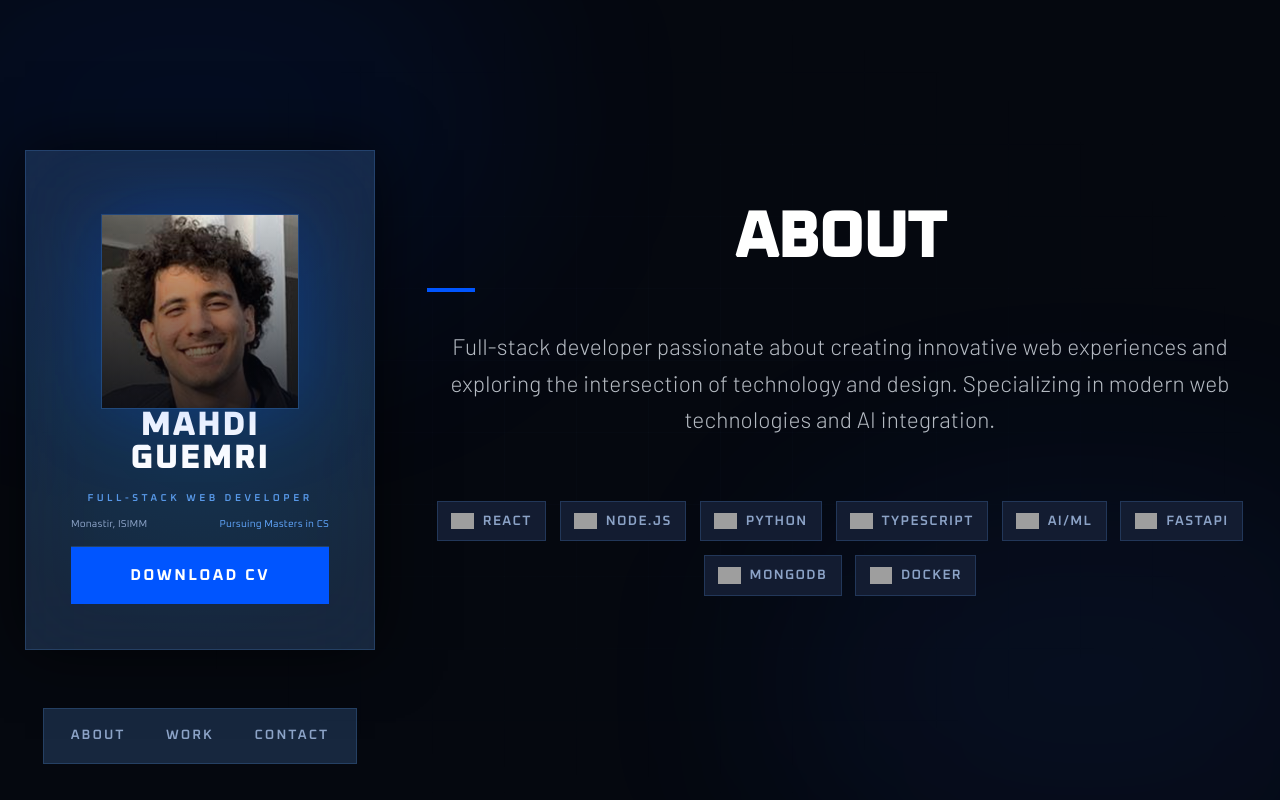
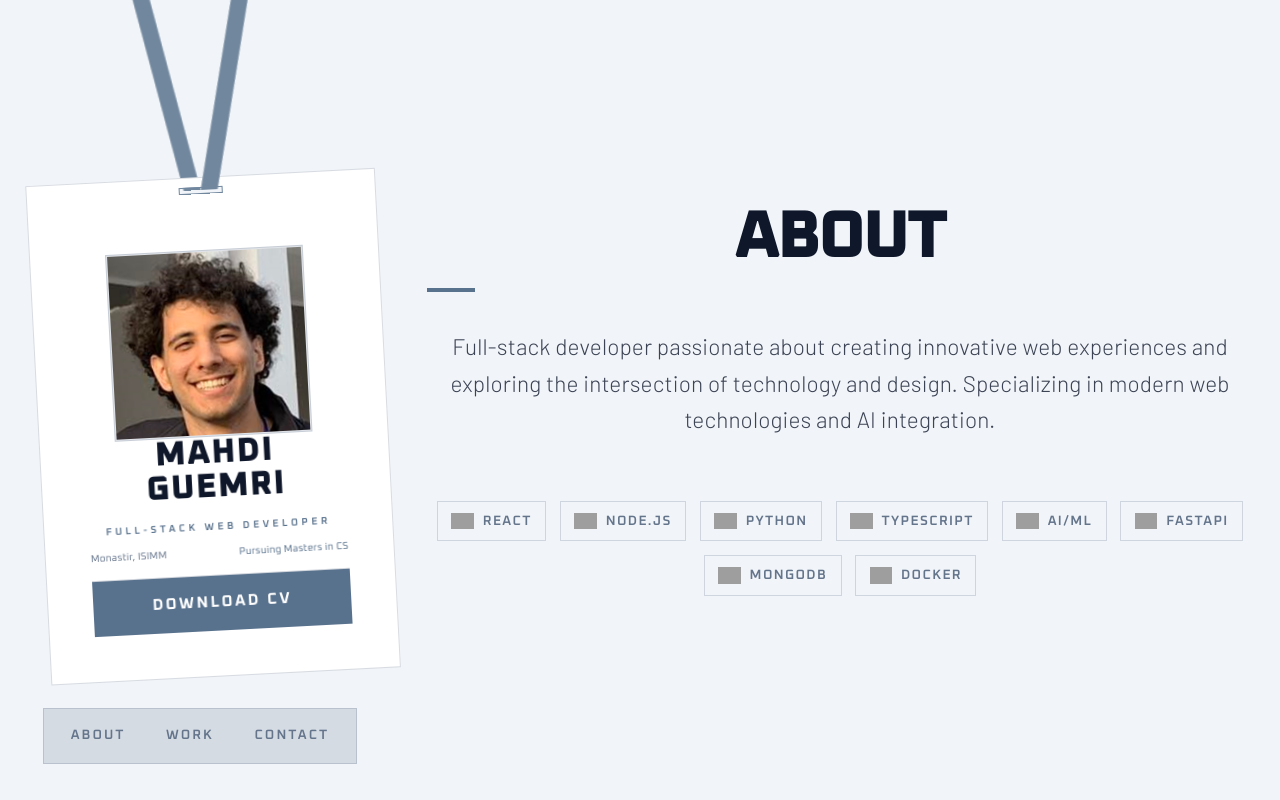
Before and after one commit to MahdiGuem/portfolio, a React (Vite) app: page / in a window 1280 px wide. Built offline with nearby package versions, Linux system fonts and the light colour scheme; grey boxes are pictures that could not be loaded.

Commit message:
redesign 2

```diff
--- a/components/IDCard.jsx
+++ b/components/IDCard.jsx
@@ -1,133 +1,67 @@
 import React, { useState } from 'react';
-import { motion, useMotionValue, useSpring, useTransform } from 'framer-motion';
 
 const IDCard = () => {
   const [isHovered, setIsHovered] = useState(false);
 
-  // Motion values for the tilt
-  const x = useMotionValue(0);
-  const y = useMotionValue(0);
+  return (
+    <div className="flex items-center justify-center min-h-screen p-4 pt-16">
+      <div className="id-card-container relative">
+        <div className="id-lanyard-back-clip" aria-hidden="true">
+          <span className="id-lanyard-back" />
+        </div>
 
-  // Smoothing out the movement
-  const mouseXSpring = useSpring(x, { stiffness: 150, damping: 20 });
-  const mouseYSpring = useSpring(y, { stiffness: 150, damping: 20 });
-
-  // Map position to rotation
-  const rotateX = useTransform(mouseYSpring, [-0.5, 0.5], ["20deg", "-20deg"]);
-  const rotateY = useTransform(mouseXSpring, [-0.5, 0.5], ["-20deg", "20deg"]);
-
-  const handleMouseMove = (e) => {
-    const rect = e.currentTarget.getBoundingClientRect();
-    const width = rect.width;
-    const height = rect.height;
-
-    // Calculate relative position from center (-0.5 to 0.5)
-    const mouseX = (e.clientX - rect.left) / width - 0.5;
-    const mouseY = (e.clientY - rect.top) / height - 0.5;
-
-    x.set(mouseX);
-    y.set(mouseY);
-
-    e.currentTarget.style.setProperty('--mouse-x', `${e.clientX - rect.left}px`);
-    e.currentTarget.style.setProperty('--mouse-y', `${e.clientY - rect.top}px`);
-  };
-
-  const handleMouseEnter = () => setIsHovered(true);
-  const handleMouseLeave = () => {
-    setIsHovered(false);
-    x.set(0);
-    y.set(0);
-  };
-
-  return (
-    <div className="flex items-center justify-center min-h-screen p-4">
-      <motion.div
-        onMouseMove={handleMouseMove}
-        onMouseEnter={handleMouseEnter}
-        onMouseLeave={handleMouseLeave}
-        style={{ '--v-panel': 'rgba(13, 22, 32, 0.62)' }}
-        className="relative h-[500px] w-[350px] v-frame v-shape v-cut-lg bg-vline backdrop-blur-2xl shadow-[0_0_60px_rgba(0,0,0,0.65)] overflow-hidden cursor-pointer"
+        <div
+          onMouseEnter={() => setIsHovered(true)}
+          onMouseLeave={() => setIsHovered(false)}
+          className="id-card-body relative z-10 h-[500px] w-[350px] v-frame v-shape v-cut-lg overflow-hidden cursor-pointer"
         >
-        {/* INITIAL HOVER GLOW SWEEP */}
-        {isHovered && (
-          <motion.div
-            initial={{ x: '-100%', skewX: -20 }}
-            animate={{ x: '200%' }}
-            transition={{ duration: 0.8, ease: "easeOut" }}
-            className="absolute inset-0 z-20 bg-gradient-to-r from-transparent via-vblue/25 to-transparent w-full h-full pointer-events-none"
+          <div
+            aria-hidden="true"
+            className={`absolute inset-0 z-20 pointer-events-none bg-[#71869c] transition-opacity duration-300 ${isHovered ? 'opacity-100' : 'opacity-0'}`}
           />
-        )}
-
-        {/* MOUSE TRACKING SPOTLIGHT */}
-        <div
-          className="absolute inset-0 z-10 pointer-events-none opacity-60 transition-opacity duration-500"
-          style={{
-            background: `radial-gradient(600px circle at var(--mouse-x, 50%) var(--mouse-y, 50%), rgba(0, 160, 255, 0.18), transparent 40%)`,
-          }}
-        />
-
-        {/* SCANLINE SWEEP */}
-        <div className="v-scan z-10" />
-
-        {/* CONTENT LAYER */}
-        <div
-          className="relative z-30 flex flex-col items-center p-10 h-full justify-between"
-        >
-          {/* PIC FRAME */}
-          <motion.div
-            style={{
-              rotateY,
-              rotateX,
-              transformStyle: "preserve-3d",
-            }}
-            className="relative w-44 h-44 mt-4"
-          >
-            <div className="absolute inset-0 bg-vblue/25 blur-2xl animate-pulse" />
-            <div className="relative w-full h-full v-shape v-cut bg-vline">
-              <div className="absolute inset-[1px] v-shape overflow-hidden bg-void">
+          <div className="relative z-30 flex flex-col items-center justify-between h-full p-10 pt-14">
+            <div className="relative w-44 h-44 mt-2 border border-vline bg-vline">
+              <div className="absolute inset-[1px] overflow-hidden bg-void">
                 <img
                   src="./pfp.png"
                   alt="Profile"
                   className="w-full h-full object-cover scale-110"
                 />
-                <div className="absolute inset-0 bg-gradient-to-t from-void/80 to-transparent" />
               </div>
             </div>
-          </motion.div>
 
-          {/* NAME & CONTACT */}
             <div className="text-center space-y-2">
-            <h2 className="text-3xl font-display font-extrabold text-white tracking-[0.04em] uppercase leading-none">
+              <h2 className={`text-3xl font-display font-extrabold tracking-[0.04em] uppercase leading-none transition-colors duration-200 ${isHovered ? 'text-white' : 'text-vtext'}`}>
                 Mahdi Guemri
               </h2>
-            <p className="text-[10px] font-display font-semibold text-vsky tracking-[0.35em] uppercase opacity-90">
+              <p className={`text-[10px] font-display font-semibold tracking-[0.35em] uppercase transition-colors duration-200 ${isHovered ? 'text-white' : 'text-vblue'}`}>
                 Full-stack web developer
               </p>
             </div>
 
-          {/* BASIC INFO BADGE */}
-          <div className="w-full space-y-3">
-             <div className="flex justify-between items-center text-[10px] font-display text-vmuted border-b border-vline pb-2">
+            <div className={`w-full space-y-3 text-[10px] font-display transition-colors duration-200 ${isHovered ? 'text-white' : 'text-vmuted'}`}>
+              <div className="flex justify-between items-center border-b border-current/30 pb-2">
                 <span>Monastir, ISIMM</span>
-                <span className="text-vsky">Pursuing Masters in CS</span>
+                <span className={isHovered ? 'text-white' : 'text-vblue'}>Pursuing Masters in CS</span>
+              </div>
             </div>
 
-          </div>
-
-          {/* ACTION BUTTON */}
             <a
               href="./Mahdi_Guemri_Resume_2026.pdf"
               target="_blank"
               rel="noopener noreferrer"
-            className="v-btn w-full cursor-pointer"
+              className={`v-btn id-card-button w-full cursor-pointer ${isHovered ? 'id-card-button-hover' : ''}`}
             >
               Download CV
             </a>
           </div>
+        </div>
 
-        {/* DECORATIVE WIREFRAME ELEMENT */}
-        <div className="absolute -bottom-100 -right-10 w-40 h-40 v-shape v-cut-lg border border-vline pointer-events-none" />
-      </motion.div>
+        <div className="id-lanyard-front-clip" aria-hidden="true">
+          <span className="id-lanyard-front" />
+        </div>
+        <div className="id-card-slot" aria-hidden="true" />
+      </div>
     </div>
   );
 };
--- a/components/ProjectCard.jsx
+++ b/components/ProjectCard.jsx
@@ -67,7 +67,7 @@ const ProjectCard = ({ project, onOpen }) => {
             )}
           </AnimatePresence>
 
-          <div className="absolute inset-0 bg-gradient-to-t from-void via-void/40 to-transparent" />
+          <div className="absolute inset-0 bg-slate-950/55" />
         </div>
 
         {/* CONTENT LAYER */}
--- a/src/App.jsx
+++ b/src/App.jsx
@@ -176,17 +176,6 @@ const NavBar = ({ showCV = false }) => {
 
   return (
     <div className="relative w-full min-h-screen bg-void text-white overflow-hidden font-sans">
-      {/* Unified Background */}
-      <div className="fixed inset-0 pointer-events-none">
-        <div className="absolute top-[-10%] left-[-10%] w-[50%] h-[50%] rounded-full bg-vblue/12 blur-[120px] animate-pulse" />
-        <div className="absolute bottom-[-10%] right-[-10%] w-[50%] h-[50%] rounded-full bg-vblue2/10 blur-[120px] animate-pulse transition-all duration-700" />
-        <div
-          className="absolute inset-0 opacity-40"
-          style={{ backgroundImage: `linear-gradient(to right, rgba(120,170,220,0.06) 1px, transparent 1px), linear-gradient(to bottom, rgba(120,170,220,0.06) 1px, transparent 1px)`, backgroundSize: '4rem 4rem', maskImage: 'radial-gradient(ellipse at center, black, transparent 80%)' }}
-        />
-        <div className="absolute inset-0 v-stripes opacity-60" />
-      </div>
-
       {/* Desktop Layout */}
       <div className="hidden lg:flex h-screen">
         {/* Left: ID Card + Nav Bar */}
--- a/src/index.css
+++ b/src/index.css
@@ -6,36 +6,36 @@
   --font-display: 'Oxanium', 'Arial Narrow', system-ui, sans-serif;
   --font-mono: 'Oxanium', ui-monospace, Consolas, monospace;
 
-  --color-void: #05080f;
-  --color-navy: #0d1322;
-  --color-navy2: #131c31;
-  --color-navy3: #1b2744;
-  --color-vblue: #0055ff;
-  --color-vblue2: #2b70ff;
-  --color-vsky: #60a5fa;
-  --color-vmuted: #8ca3c7;
-  --color-vtext: #e2e8f0;
-  --color-vline: rgba(96, 165, 250, 0.2);
-  --color-vline2: rgba(96, 165, 250, 0.4);
+  --color-void: #f1f5f9;
+  --color-navy: #ffffff;
+  --color-navy2: #f8fafc;
+  --color-navy3: #e2e8f0;
+  --color-vblue: #58718c;
+  --color-vblue2: #465f79;
+  --color-vsky: #71879e;
+  --color-vmuted: #64748b;
+  --color-vtext: #0f172a;
+  --color-vline: rgba(100, 116, 139, 0.2);
+  --color-vline2: rgba(100, 116, 139, 0.4);
 }
 
 @layer base {
   :root {
-    color-scheme: dark;
+    color-scheme: light;
 
-    --v-panel: #0d1322;
-    --v-panel-solid: #0d1322;
+    --v-panel: #ffffff;
+    --v-panel-solid: #ffffff;
 
-    --text: #94a3b8;
-    --text-h: #ffffff;
-    --bg: #05080f;
-    --border: rgba(96, 165, 250, 0.2);
-    --code-bg: #131c31;
-    --accent: #0055ff;
-    --accent-bg: rgba(0, 85, 255, 0.15);
-    --accent-border: rgba(0, 85, 255, 0.6);
-    --social-bg: rgba(19, 28, 49, 0.8);
-    --shadow: 0 10px 25px -5px rgba(0, 0, 0, 0.5), 0 8px 10px -6px rgba(0, 0, 0, 0.5);
+    --text: #475569;
+    --text-h: #0f172a;
+    --bg: #f8fafc;
+    --border: rgba(100, 116, 139, 0.25);
+    --code-bg: #f1f5f9;
+    --accent: #58718c;
+    --accent-bg: rgba(88, 113, 140, 0.08);
+    --accent-border: rgba(88, 113, 140, 0.4);
+    --social-bg: #ffffff;
+    --shadow: none;
 
     --sans: 'Barlow', system-ui, 'Segoe UI', Roboto, sans-serif;
     --heading: 'Oxanium', 'Arial Narrow', system-ui, sans-serif;
@@ -58,6 +58,7 @@
   body {
     margin: 0;
     background: var(--bg);
+    overflow-x: hidden;
   }
 
   #root {
@@ -115,8 +116,8 @@
   }
 
   ::selection {
-    background: rgba(0, 85, 255, 0.4);
-    color: #ffffff;
+    background: rgba(88, 113, 140, 0.2);
+    color: #0f172a;
   }
 
   ::-webkit-scrollbar {
@@ -124,22 +125,21 @@
     height: 6px;
   }
   ::-webkit-scrollbar-track {
-    background: #05080f;
+    background: #f1f5f9;
   }
   ::-webkit-scrollbar-thumb {
-    background: rgba(0, 85, 255, 0.4);
+    background: rgba(88, 113, 140, 0.3);
   }
   ::-webkit-scrollbar-thumb:hover {
-    background: rgba(0, 85, 255, 0.7);
+    background: rgba(88, 113, 140, 0.6);
   }
 
   html {
-    scrollbar-color: rgba(0, 85, 255, 0.4) #05080f;
+    scrollbar-color: rgba(88, 113, 140, 0.3) #f1f5f9;
   }
 }
 
 @layer components {
-  /* ---------------- clean rectangular geometry ---------------- */
   .v-shape {
     border-radius: 0px;
   }
@@ -147,26 +147,133 @@
     --v-cut: 0px;
   }
 
-  /* ---------------- panels ---------------- */
   .v-frame {
     position: relative;
     isolation: isolate;
     background: var(--v-panel-solid);
     border: 1px solid var(--border);
     border-radius: 0px;
+    box-shadow: none;
   }
   .v-frame::before {
     content: none;
   }
 
-  /* ---------------- typography ---------------- */
+  /* --- ID Card Swinging Animation & Lanyard Structure --- */
+  @keyframes id-swing {
+    0% {
+      transform: rotate(-3deg);
+    }
+    50% {
+      transform: rotate(3deg);
+    }
+    100% {
+      transform: rotate(-3deg);
+    }
+  }
+
+  .id-card-container {
+    transform-origin: top center;
+    animation: id-swing 5s ease-in-out infinite;
+  }
+
+  /* ID Card top hanging slot / opening */
+  .id-card-slot {
+    position: absolute;
+    top: 10px;
+    left: 50%;
+    transform: translateX(-50%);
+    width: 44px;
+    height: 7px;
+    background: transparent;
+    border: 1px solid #71879e;
+    z-index: 30;
+  }
+
+  .id-lanyard-back-clip,
+  .id-lanyard-front-clip {
+    position: absolute;
+    top: calc(-100vh - 24px);
+    left: calc(50% - 50vw);
+    width: 100vw;
+    height: calc(100vh + 37px);
+    overflow: hidden;
+    pointer-events: none;
+  }
+
+  .id-card-body {
+    mask-image: linear-gradient(#fff 0 0), linear-gradient(#fff 0 0);
+    mask-size: 100% 100%, 44px 7px;
+    mask-position: 0 0, center 10px;
+    mask-repeat: no-repeat;
+    mask-composite: exclude;
+    -webkit-mask-image: linear-gradient(#fff 0 0), linear-gradient(#fff 0 0);
+    -webkit-mask-size: 100% 100%, 44px 7px;
+    -webkit-mask-position: 0 0, center 10px;
+    -webkit-mask-repeat: no-repeat;
+    -webkit-mask-composite: xor;
+  }
+
+  .id-lanyard-back {
+    position: absolute;
+    top: 0;
+    bottom: -6px;
+    left: calc(50% - 17px);
+    width: 17px;
+    background: #71879e;
+    transform: rotate(-12deg);
+    transform-origin: 50% calc(100% - 6px);
+    border-inline: 1px solid rgba(255, 255, 255, 0.24);
+  }
+
+  .id-lanyard-back-clip {
+    z-index: 0;
+  }
+
+  .id-lanyard-front-clip {
+    z-index: 20;
+  }
+
+  .id-lanyard-front {
+    position: absolute;
+    top: 0;
+    bottom: -6px;
+    left: 50%;
+    width: 17px;
+    background: #71879e;
+    transform: rotate(12deg);
+    transform-origin: 50% calc(100% - 6px);
+    border-inline: 1px solid rgba(255, 255, 255, 0.24);
+  }
+
+  .id-card-button-hover {
+    color: #ffffff;
+    background: rgba(255, 255, 255, 0.14);
+    border: 1px solid rgba(255, 255, 255, 0.7);
+  }
+
+  .id-card-button-hover::before {
+    transform: translateY(100%);
+  }
+
+  .id-card-button-hover:hover::before {
+    transform: translateY(100%);
+  }
+
+  @media (prefers-reduced-motion: reduce) {
+    .id-card-container {
+      animation: none;
+    }
+  }
+
+  /* --- Typography & Elements --- */
   .v-heading {
     font-family: var(--heading);
     font-weight: 800;
     text-transform: uppercase;
     letter-spacing: 0.02em;
     line-height: 1.1;
-    color: #ffffff;
+    color: var(--text-h);
   }
   .v-heading::after {
     content: '';
@@ -187,7 +294,6 @@
     font-weight: 700;
   }
 
-  /* ---------------- nav ---------------- */
   .v-nav-link {
     position: relative;
     font-family: var(--heading);
@@ -211,13 +317,13 @@
     clip-path: none;
   }
   .v-nav-link:hover {
-    color: #ffffff;
+    color: var(--text-h);
   }
   .v-nav-link:hover::after {
     transform: scaleX(1);
   }
 
-  /* ---------------- buttons ---------------- */
+  /* --- Hover Fill Effect (Rectangular Fill Over Card) --- */
   .v-btn {
     position: relative;
     display: inline-flex;
@@ -234,28 +340,40 @@
     background: var(--color-vblue);
     border: none;
     border-radius: 0px;
-    clip-path: none;
-    transition: background-color 0.15s ease, transform 0.1s ease;
+    box-shadow: none;
+    overflow: hidden;
+    z-index: 1;
+    transition: color 0.2s ease;
   }
-  .v-btn:hover {
+
+  .v-btn::before {
+    content: '';
+    position: absolute;
+    inset: 0;
     background: var(--color-vblue2);
+    transform: translateY(100%);
+    transition: transform 0.2s cubic-bezier(0.16, 1, 0.3, 1);
+    z-index: -1;
   }
-  .v-btn:active {
-    transform: translateY(1px);
+
+  .v-btn:hover::before {
+    transform: translateY(0);
   }
+
   .v-btn-ghost {
-    color: #ffffff;
+    color: var(--color-vblue);
     background: transparent;
     border: 2px solid var(--color-vblue);
-    box-shadow: none;
-  }
-  .v-btn-ghost:hover {
-    background: var(--color-vblue);
-    color: #ffffff;
-    box-shadow: none;
   }
 
-  /* ---------------- chips ---------------- */
+  .v-btn-ghost::before {
+    background: var(--color-vblue);
+  }
+
+  .v-btn-ghost:hover {
+    color: #ffffff;
+  }
+
   .v-chip {
     display: inline-flex;
     align-items: center;
@@ -270,16 +388,15 @@
     background: var(--code-bg);
     border: 1px solid var(--border);
     border-radius: 0px;
-    clip-path: none;
+    box-shadow: none;
     transition: color 0.15s ease, background-color 0.15s ease, border-color 0.15s ease;
   }
   .v-chip:hover {
-    color: #ffffff;
+    color: var(--text-h);
     background: var(--color-navy3);
     border-color: var(--color-vsky);
   }
 
-  /* small rectangular callout tag */
   .v-tag {
     display: inline-flex;
     align-items: center;
@@ -293,10 +410,9 @@
     background: var(--color-vblue);
     border: none;
     border-radius: 0px;
-    clip-path: none;
+    box-shadow: none;
   }
 
-  /* ---------------- clean textures (removed scanlines/stripes) ---------------- */
   .v-stripes, .v-scanlines, .v-scan {
     background-image: none;
     background: none;
@@ -306,6 +422,6 @@
 
   .v-scroll {
     scrollbar-width: thin;
-    scrollbar-color: rgba(0, 85, 255, 0.4) #05080f;
+    scrollbar-color: rgba(88, 113, 140, 0.3) #f1f5f9;
   }
 }
```
Lines whose indentation alone changed are shown as unchanged.
